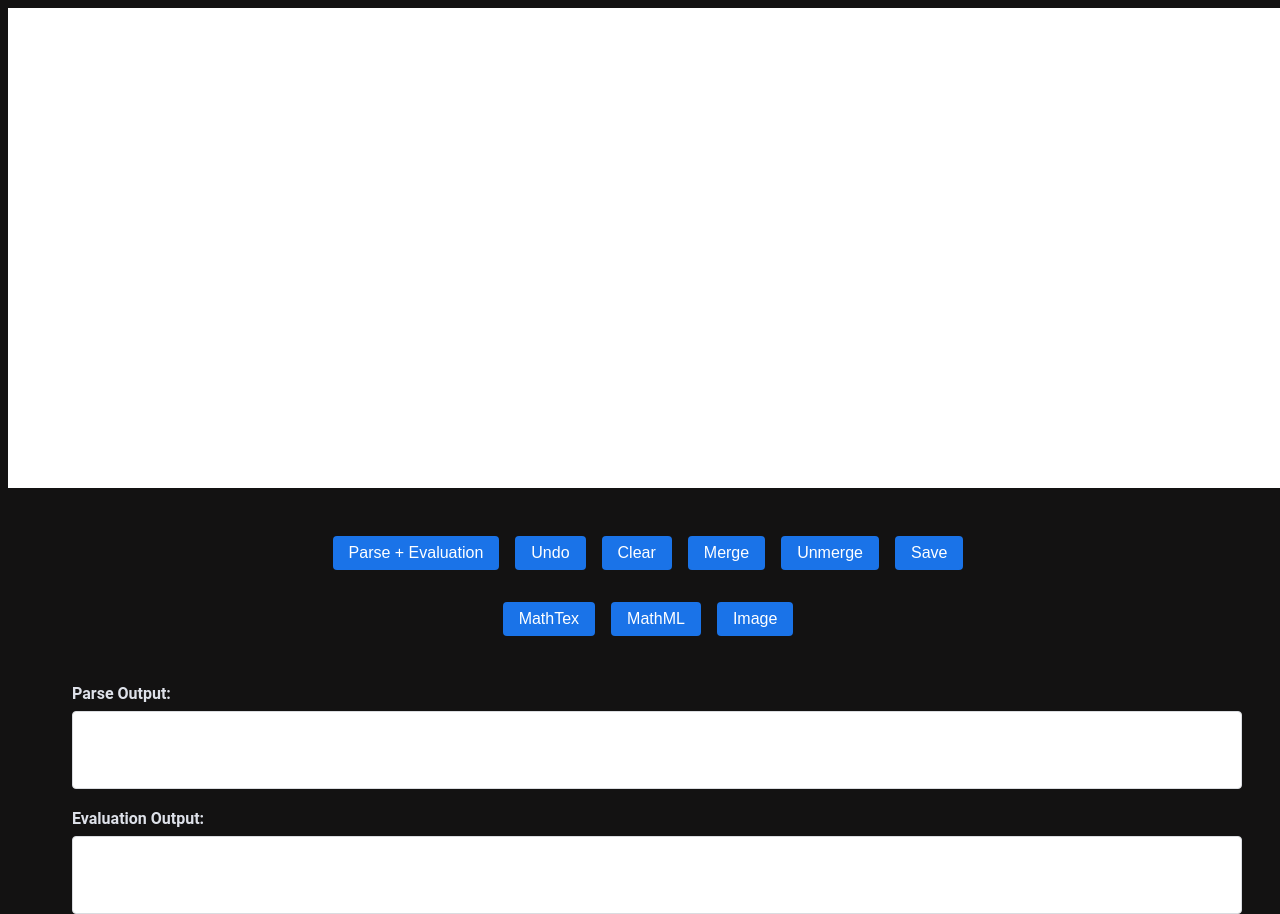
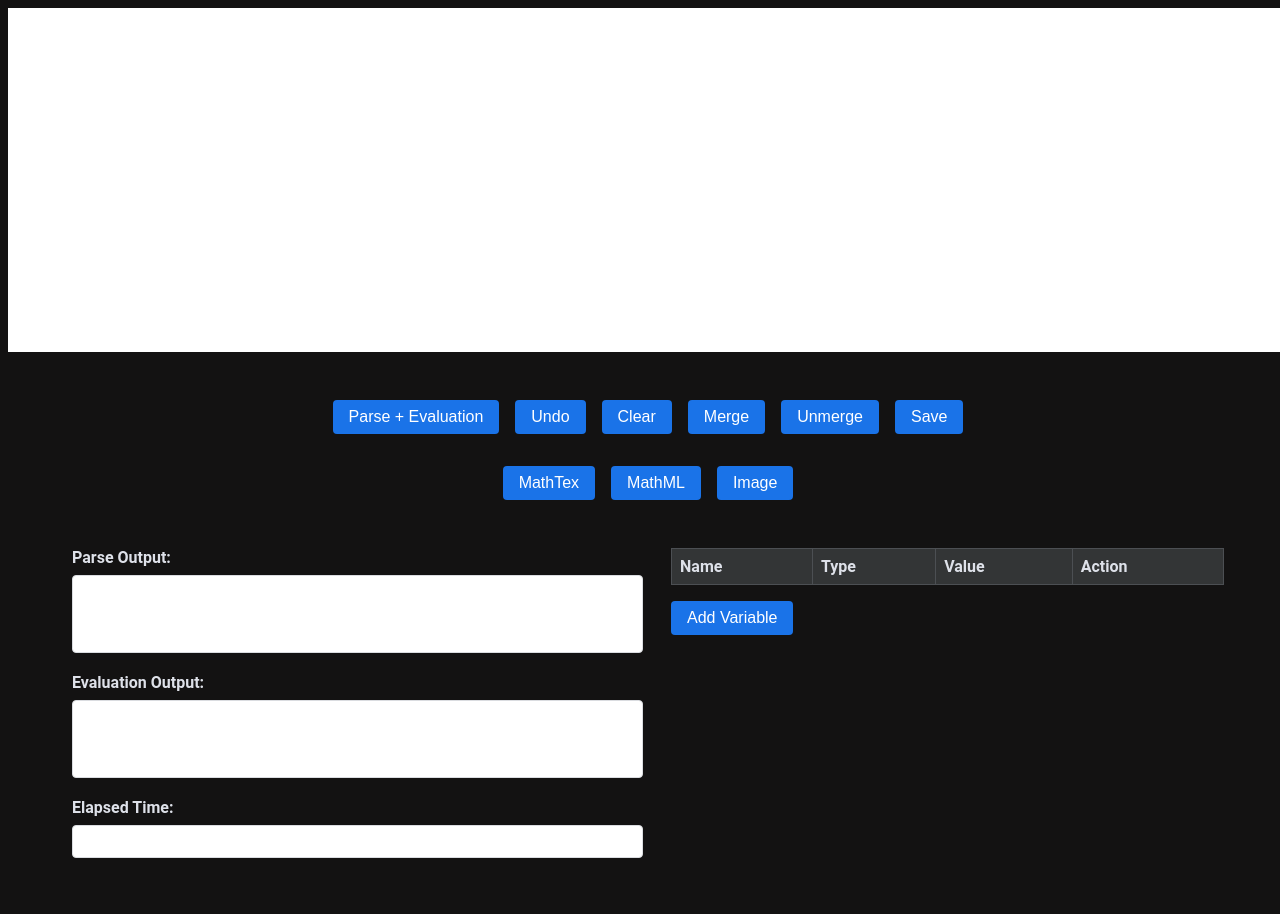
Before and after one commit to Frost-Lord/SketchCalc, a plain HTML site: page web/index.html in a window 1280 px wide. Shown: the top 914 px of the page. After the commit the page ends 862 px from the top, so only its background shows below. Drawn offline with nearby package versions, Linux system fonts and the light colour scheme.

Commit message:
Call Update

```diff
--- a/web/functions.js
+++ b/web/functions.js
@@ -1,6 +1,7 @@
 function UndoDrawing() {
     if (paths.length > 0) {
         paths.pop();
+        boxes = [];
         recalculateBoundingBoxes();
         drawAllBoundingBoxes();
     }
--- a/web/index.css
+++ b/web/index.css
@@ -8,7 +8,7 @@ body {
     font-family: 'Roboto', sans-serif;
     background-color: #131212;
     color: #dee1e9;
-    overflow-x: hidden; /* Prevent horizontal scrollbar */
+    overflow-x: hidden;
 }
 
 h1 {
@@ -26,10 +26,10 @@ main {
 
 canvas {
     width: 100%;
-    height: 60vh;
+    height: 43vh;
     cursor: crosshair;
     background-color: #ffffff;
-    display: block; /* Prevent inline spacing issues */
+    display: block;
 }
 
 .buttons {
@@ -52,16 +52,22 @@ button:hover {
     background-color: #1558b0;
 }
 
+.outputs-container {
+    width: 100%;
+    display: flex;
+    justify-content: space-between;
+    margin-top: 2rem;
+}
+
 .outputs {
-    width: 100%;
+    width: 48%;
     display: flex;
     flex-direction: column;
     gap: 1rem;
-    margin-top: 2rem;
 }
 
-.output-group {
-    width: 100%;
+.table-container {
+    width: 48%;
 }
 
 label {
@@ -80,3 +86,30 @@ textarea {
     resize: none;
     font-family: 'Roboto', sans-serif;
 }
+
+table {
+    width: 100%;
+    border-collapse: collapse;
+    margin-bottom: 1rem;
+}
+
+table, th, td {
+    border: 1px solid #4c4f53;
+}
+
+th, td {
+    padding: 0.5rem;
+    text-align: left;
+}
+
+th {
+    background-color: #333536;
+}
+
+td input {
+    width: 100%;
+    padding: 0.5rem;
+    border: none;
+    background-color: #ffffff;
+    color: #202124;
+}
--- a/web/index.html
+++ b/web/index.html
@@ -1,10 +1,10 @@
 <!DOCTYPE html>
 <html lang="en">
   <head>
-    <meta charset="UTF-8">
-    <meta name="viewport" content="width=device-width, initial-scale=1.0">
+    <meta charset="UTF-8" />
+    <meta name="viewport" content="width=device-width, initial-scale=1.0" />
     <title>Canvas Drawing</title>
-    <link rel="stylesheet" href="index.css">
+    <link rel="stylesheet" href="index.css" />
     <script src="https://cdnjs.cloudflare.com/ajax/libs/mathjs/10.0.0/math.min.js"></script>
   </head>
   <body>
@@ -23,6 +23,7 @@
         <button onclick="MathML()">MathML</button>
         <button onclick="imageProcessing()">Image</button>
       </div>
+      <div class="outputs-container">
         <div class="outputs">
           <div class="output-group">
             <label for="parseOutput">Parse Output:</label>
@@ -37,8 +38,37 @@
             <textarea id="elapsedTime" rows="1"></textarea>
           </div>
         </div>
+        <div class="table-container">
+          <table id="mathTexTable">
+            <tr>
+              <th>Name</th>
+              <th>Type</th>
+              <th>Value</th>
+              <th>Action</th>
+            </tr>
+          </table>
+          <button onclick="addRow()">Add Variable</button>
+        </div>
+      </div>
     </main>
     <script src="functions.js"></script>
     <script src="index.js"></script>
+    <script>
+      function addRow() {
+        const table = document.getElementById('mathTexTable');
+        const row = table.insertRow();
+        row.innerHTML = `
+          <td><input type="text" placeholder="Name"></td>
+          <td><input type="text" placeholder="Type"></td>
+          <td><input type="text" placeholder="Value"></td>
+          <td><button onclick="removeRow(this)">Remove</button></td>
+        `;
+      }
+
+      function removeRow(button) {
+        const row = button.parentNode.parentNode;
+        row.parentNode.removeChild(row);
+      }
+    </script>
   </body>
 </html>
--- a/web/index.js
+++ b/web/index.js
@@ -1,8 +1,10 @@
 const canvas = document.getElementById('drawingCanvas');
+const timeElap = document.getElementById('elapsedTime');
 const context = canvas.getContext('2d');
+var startTime, endTime;
 
 canvas.width = window.innerWidth;
-canvas.height = window.innerHeight * 0.6;
+canvas.height = window.innerHeight * 0.43;
 
 const scale = window.devicePixelRatio;
 canvas.width = Math.floor(canvas.width * scale);
@@ -144,6 +146,7 @@ function redrawAllPaths() {
 
 
 function sendBoxToServer(box, callback) {
+    startTime = new Date();
     const boxCanvas = document.createElement('canvas');
     const boxContext = boxCanvas.getContext('2d');
     const width = 110;
@@ -249,6 +252,9 @@ function parseDrawing() {
     }).catch(error => {
         console.error('Error processing boxes:', error);
     });
+    endTime = new Date();
+    var timeDiff = endTime - startTime;
+    timeElap.value = timeDiff + " ms";
 }
 
 
```
Also changed, not shown: 1 other file. Lines whose indentation alone changed are shown as unchanged.
